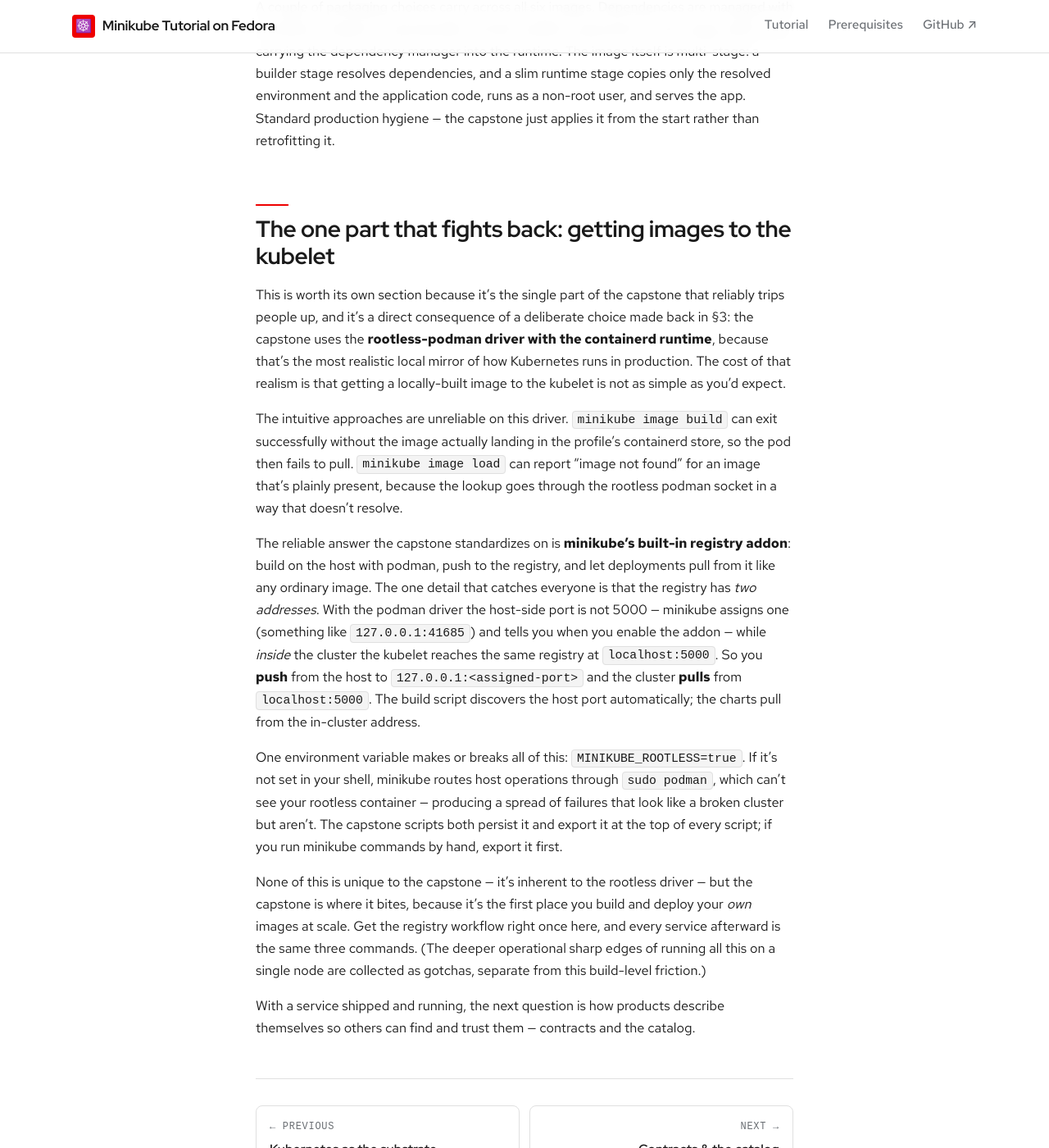
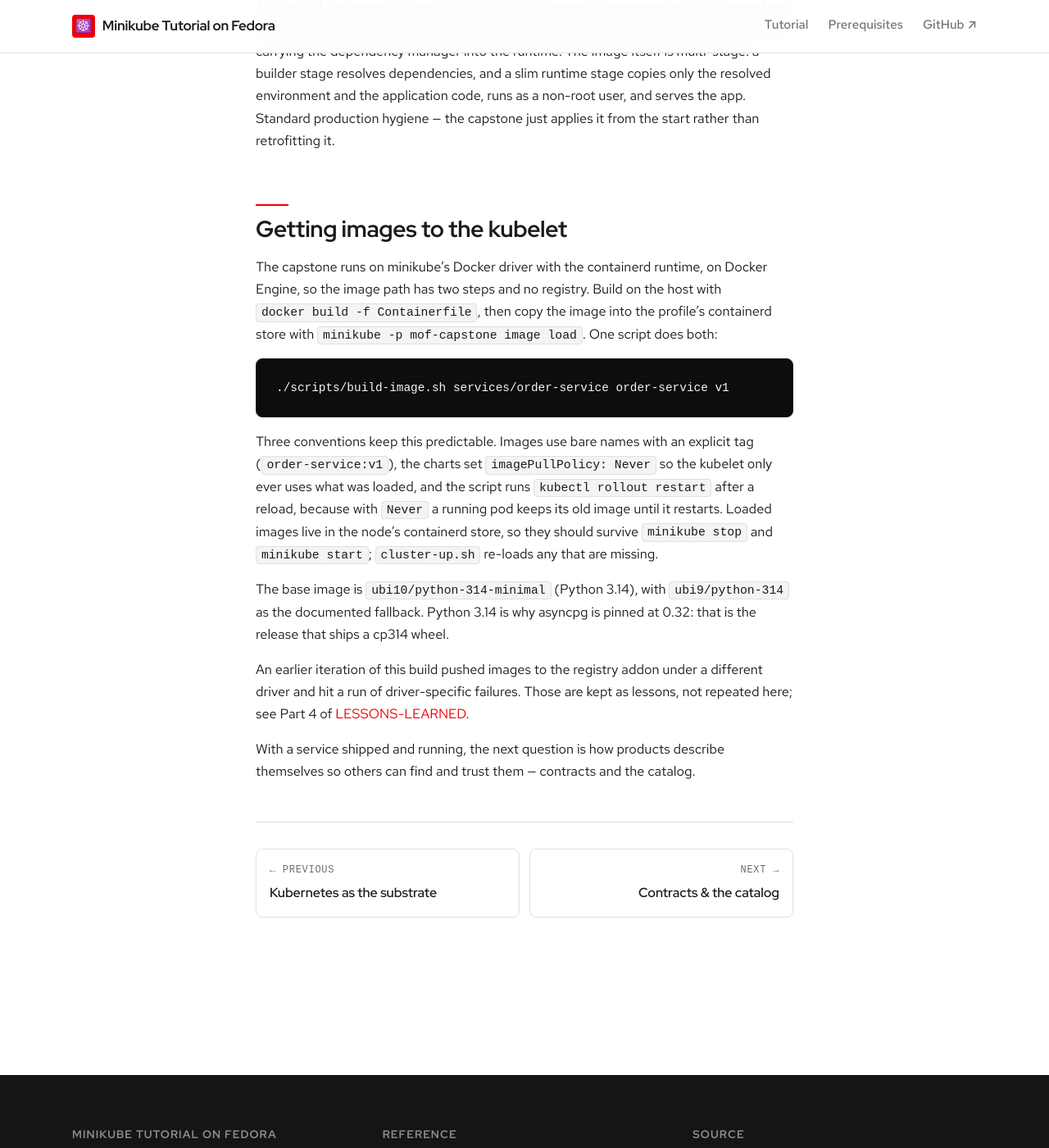
Before and after one commit to patterncatalyst/minikube-on-fedora, a Jekyll site: the page built from _capstone/data-mesh/03-services-and-data-products.md, in a window 1280 px wide and 1400 px high, scrolled down 2931 px. Shown: the whole window at 82% size. Built offline with Jekyll 4.4.1, drawn with Linux system fonts in a browser that asks for light colours; some web fonts are replaced.

Commit message:
docs(r29): capstone prose for mof-capstone, image load and published ports

````diff
--- a/_capstone/data-mesh/03-services-and-data-products.md
+++ b/_capstone/data-mesh/03-services-and-data-products.md
@@ -82,43 +82,32 @@ only the resolved environment and the application code, runs as a non-root user,
 serves the app. Standard production hygiene — the capstone just applies it from the
 start rather than retrofitting it.
 
-## The one part that fights back: getting images to the kubelet
+## Getting images to the kubelet
 
-This is worth its own section because it's the single part of the capstone that
-reliably trips people up, and it's a direct consequence of a deliberate choice made
-back in §3: the capstone uses the **rootless-podman driver with the containerd
-runtime**, because that's the most realistic local mirror of how Kubernetes runs in
-production. The cost of that realism is that getting a locally-built image to the
-kubelet is not as simple as you'd expect.
+The capstone runs on minikube's Docker driver with the containerd runtime, on Docker
+Engine, so the image path has two steps and no registry. Build on the host with
+`docker build -f Containerfile`, then copy the image into the profile's containerd
+store with `minikube -p mof-capstone image load`. One script does both:
 
-The intuitive approaches are unreliable on this driver. `minikube image build` can
-exit successfully without the image actually landing in the profile's containerd
-store, so the pod then fails to pull. `minikube image load` can report "image not
-found" for an image that's plainly present, because the lookup goes through the
-rootless podman socket in a way that doesn't resolve.
+```bash
+./scripts/build-image.sh services/order-service order-service v1
+```
 
-The reliable answer the capstone standardizes on is **minikube's built-in registry
-addon**: build on the host with podman, push to the registry, and let deployments pull
-from it like any ordinary image. The one detail that catches everyone is that the
-registry has *two addresses*. With the podman driver the host-side port is not 5000 —
-minikube assigns one (something like `127.0.0.1:41685`) and tells you when you enable
-the addon — while *inside* the cluster the kubelet reaches the same registry at
-`localhost:5000`. So you **push** from the host to `127.0.0.1:<assigned-port>` and the
-cluster **pulls** from `localhost:5000`. The build script discovers the host port
-automatically; the charts pull from the in-cluster address.
+Three conventions keep this predictable. Images use bare names with an explicit tag
+(`order-service:v1`), the charts set `imagePullPolicy: Never` so the kubelet only ever
+uses what was loaded, and the script runs `kubectl rollout restart` after a reload,
+because with `Never` a running pod keeps its old image until it restarts. Loaded
+images live in the node's containerd store, so they should survive `minikube stop` and
+`minikube start`; `cluster-up.sh` re-loads any that are missing.
 
-One environment variable makes or breaks all of this: `MINIKUBE_ROOTLESS=true`. If
-it's not set in your shell, minikube routes host operations through `sudo podman`,
-which can't see your rootless container — producing a spread of failures that look
-like a broken cluster but aren't. The capstone scripts both persist it and export it
-at the top of every script; if you run minikube commands by hand, export it first.
+The base image is `ubi10/python-314-minimal` (Python 3.14), with `ubi9/python-314` as
+the documented fallback. Python 3.14 is why asyncpg is pinned at 0.32: that is the
+release that ships a cp314 wheel.
 
-None of this is unique to the capstone — it's inherent to the rootless driver — but
-the capstone is where it bites, because it's the first place you build and deploy your
-*own* images at scale. Get the registry workflow right once here, and every service
-afterward is the same three commands. (The deeper operational sharp edges of running
-all this on a single node are collected as gotchas, separate from this build-level
-friction.)
+An earlier iteration of this build pushed images to the registry addon under a
+different driver and hit a run of driver-specific failures. Those are kept as
+lessons, not repeated here; see Part 4 of
+[LESSONS-LEARNED](https://github.com/patterncatalyst/minikube-on-fedora/blob/main/onboarding/LESSONS-LEARNED.md).
 
 With a service shipped and running, the next question is how products describe
 themselves so others can find and trust them — contracts and the catalog.
--- a/capstone/data-mesh.html
+++ b/capstone/data-mesh.html
@@ -89,8 +89,9 @@ permalink: /capstone/data-mesh/
             time invested in §1–§12.
         </p>
         <p>
-            One command brings the whole thing up; the host
-            prerequisites (including the rootless-podman and kernel
+            One command brings the whole thing up on a dedicated
+            <code>mof-capstone</code> minikube profile; the host
+            prerequisites (including Docker Engine and the kernel
             tweaks) are covered in
             <a href="{{ '/docs/01-prerequisites/' | relative_url }}">§1</a>.
         </p>
````
Also changed, not shown: _capstone/data-mesh/06-progressive-delivery-mtls.md (+2 -2 lines), _docs/17-capstone.md (+1 -1 lines), _plans/docker-engine-nodeports-plan.md (+1 -1 lines), examples/17-capstone/README.md (+72 -7 lines), examples/17-capstone/services/graphql-gateway/README.md (+2 -0 lines), examples/17-capstone/services/inventory-service/README.md (+2 -0 lines), examples/17-capstone/services/notification-service/README.md (+2 -0 lines), examples/17-capstone/services/order-service/README.md (+18 -11 lines), examples/17-capstone/services/payment-service/README.md (+2 -0 lines), examples/17-capstone/services/review-service/README.md (+2 -0 lines), examples/17-capstone/services/shipping-service/README.md (+2 -0 lines).
